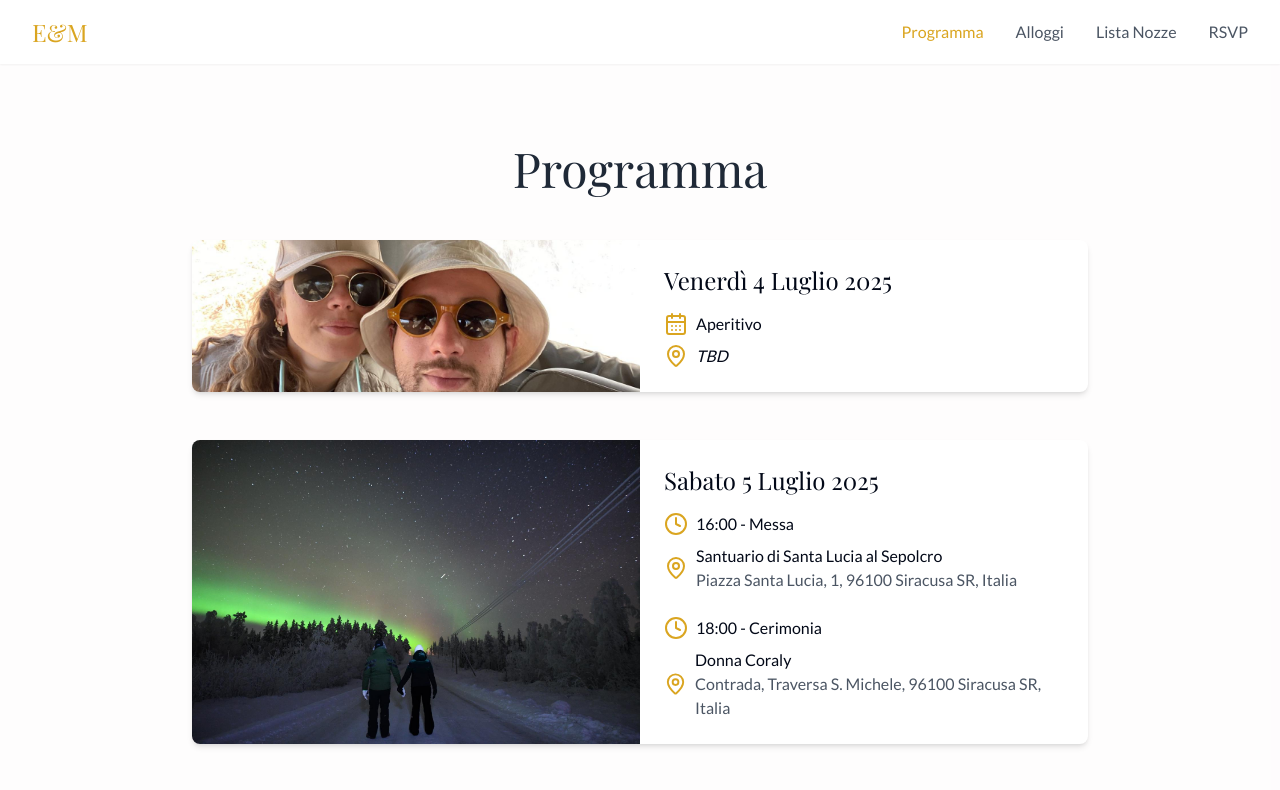
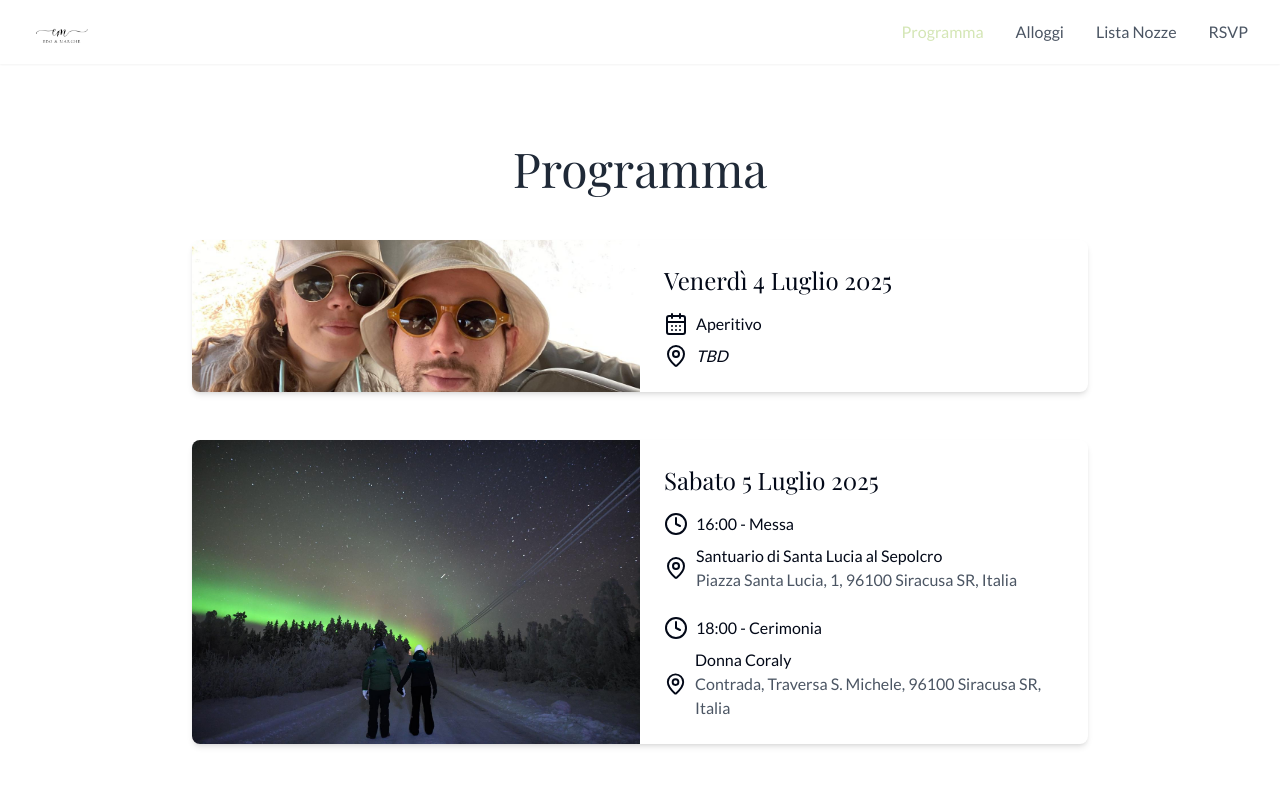
Before and after one commit to edoemarghe/wedding-journey-planner, a React (Vite) app: page /program in a window 1280 px wide. Shown: the top 790 px of the page. Built offline with nearby package versions, Linux system fonts and the light colour scheme.

Commit message:
Change logo and color scheme
Updated the project to change the logo and alter the color scheme to include cream and sage green throughout the application.
[skip gpt_engineer]

```diff
--- a/src/components/Navbar.tsx
+++ b/src/components/Navbar.tsx
@@ -22,7 +22,11 @@ const Navbar = () => {
         <NavLink
           key={link.to}
           to={link.to}
-          className={({isActive}) => `nav-link ${isActive ? 'active' : ''}`}
+          className={({ isActive }) =>
+            `text-gray-600 hover:text-wedding-sage transition-colors duration-200 ${
+              isActive ? 'text-wedding-sage' : ''
+            }`
+          }
         >
           {link.label}
         </NavLink>
@@ -34,8 +38,12 @@ const Navbar = () => {
     <nav className="bg-white/80 backdrop-blur-sm fixed w-full z-50 shadow-sm">
       <div className="max-w-7xl mx-auto px-4 sm:px-6 lg:px-8">
         <div className="flex justify-between h-16 items-center">
-          <NavLink to="/" className="font-display text-2xl text-wedding-gold">
-            E&M
+          <NavLink to="/" className="font-display text-2xl text-wedding-sage">
+            <img
+              src="/lovable-uploads/c21a8106-a13a-467b-ad08-f40710950a50.png"
+              alt="Edo & Marghe"
+              className="h-8"
+            />
           </NavLink>
 
           <div className="hidden md:flex space-x-8">
--- a/src/index.css
+++ b/src/index.css
@@ -15,7 +15,7 @@
     --popover: 0 0% 100%;
     --popover-foreground: 222.2 84% 4.9%;
 
-    --primary: 222.2 47.4% 11.2%;
+    --primary: 142 33% 80%;
     --primary-foreground: 210 40% 98%;
 
     --secondary: 210 40% 96.1%;
@@ -24,7 +24,7 @@
     --muted: 210 40% 96.1%;
     --muted-foreground: 215.4 16.3% 46.9%;
 
-    --accent: 210 40% 96.1%;
+    --accent: 142 33% 80%;
     --accent-foreground: 222.2 47.4% 11.2%;
 
     --destructive: 0 84.2% 60.2%;
@@ -55,9 +55,9 @@
 }
 
 .nav-link {
-  @apply text-gray-600 hover:text-wedding-gold transition-colors duration-200;
+  @apply text-gray-600 hover:text-wedding-sage transition-colors duration-200;
 }
 
 .nav-link.active {
-  @apply text-wedding-gold;
+  @apply text-wedding-sage;
 }
--- a/tailwind.config.ts
+++ b/tailwind.config.ts
@@ -20,9 +20,8 @@ export default {
     extend: {
       colors: {
         wedding: {
-          rose: "#F5E6E8",
+          cream: "#FFFDF7",
           sage: "#D4E6B5",
-          gold: "#DAA520",
         },
         border: "hsl(var(--border))",
         input: "hsl(var(--input))",
```
Also changed, not shown: public/lovable-uploads/c21a8106-a13a-467b-ad08-f40710950a50.png (added).
